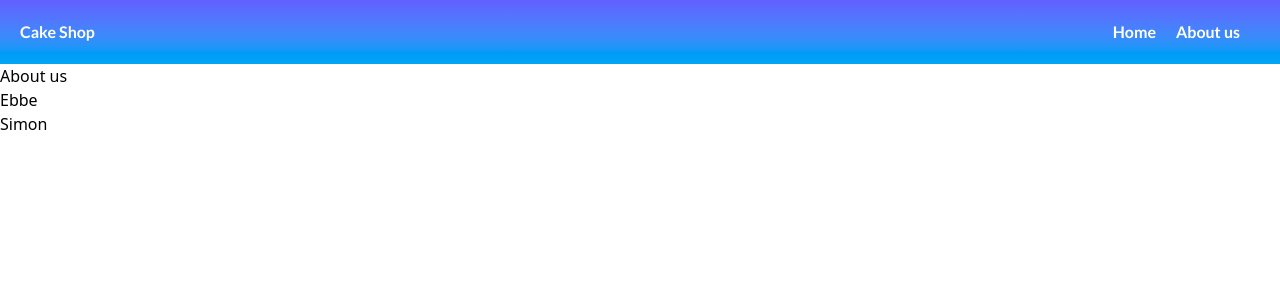
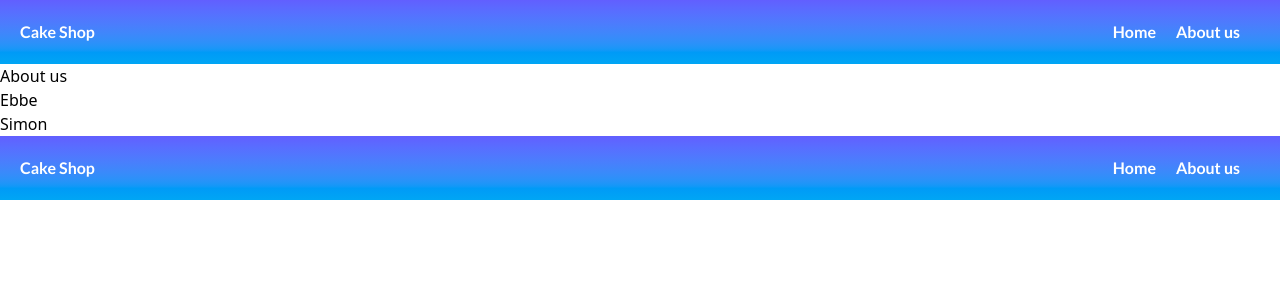
Before and after one commit to EbbJo/cake-shop, a React (Vite) app in the folder cake-shop-frontend/: page /about in a window 1280 px wide. Shown: the top 300 px of the page. Built offline with nearby package versions, Linux system fonts and the light colour scheme.

Commit message:
Added a very funny temporary footer

```diff
--- a/cake-shop-frontend/src/App.jsx
+++ b/cake-shop-frontend/src/App.jsx
@@ -2,6 +2,7 @@ import { Route, Routes } from "react-router"
 import HomePage from "./Pages/HomePage";
 import AboutPage from "./Pages/AboutPage";
 import Navbar from "./Components/Navbar";
+import Footer from "./Components/Footer";
 
 function App() {
 
@@ -12,6 +13,7 @@ function App() {
             <Route path="/" element={<HomePage />} />
             <Route path="/about" element={<AboutPage />} />
         </Routes>
+        <Footer />
     </div>
   )
 }
--- a/cake-shop-frontend/src/Components/Footer.jsx
+++ b/cake-shop-frontend/src/Components/Footer.jsx
@@ -0,0 +1,25 @@
+import { Link } from "react-router";
+
+function Footer() {
+
+    return(
+        <nav>
+            <div className="flex justify-between p-5 bg-linear-to-t
+             from-sky-500 to-indigo-500 text-white font-navbar font-bold">
+                <div>
+                    <Link to="/">Cake Shop</Link>
+                </div>
+                <div className="flex justify-between">
+                    <div className="mr-5">
+                        <Link to="/">Home</Link>
+                    </div>
+                    <div className="mr-5">
+                        <Link to="/about">About us</Link>
+                    </div>
+                </div>
+            </div>
+        </nav>
+    )
+}
+
+export default Footer;
--- a/cake-shop-frontend/src/Pages/HomePage.jsx
+++ b/cake-shop-frontend/src/Pages/HomePage.jsx
@@ -6,7 +6,7 @@ function HomePage() {
     return (
         <>
             <div>
-                <div id="product-section" className="flex flex-wrap justify-center py-5">
+                <div id="product-section" className="flex flex-wrap justify-self-start py-5">
                     {products.map(product => (
                         <ProductCard key={product.id} product={product} />
                     ))}
```
Also changed, not shown: 4 other files (tests, documents, lock files or other folders).
